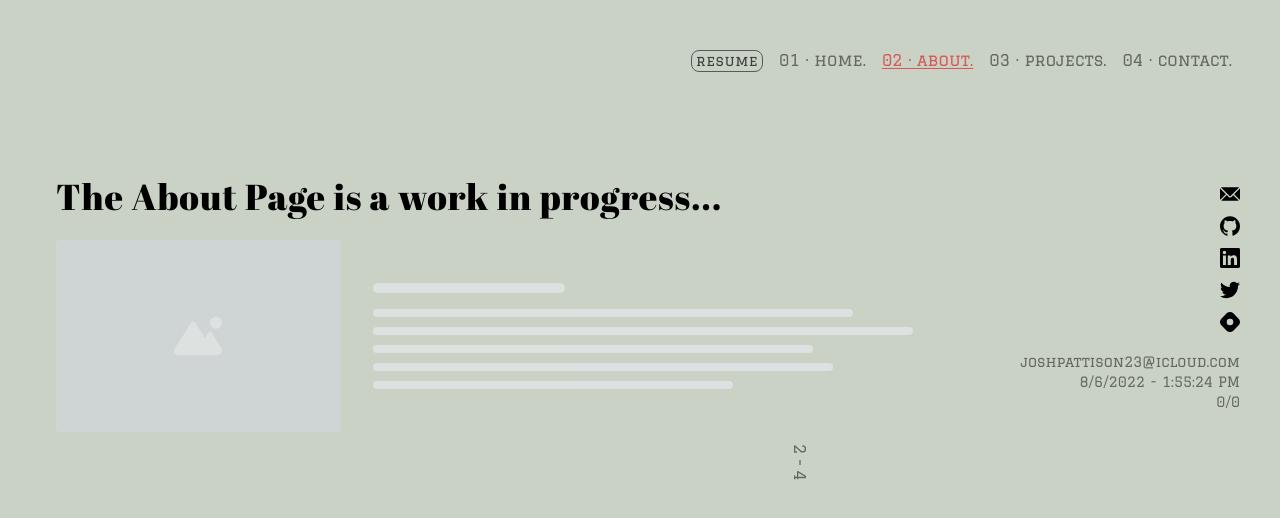
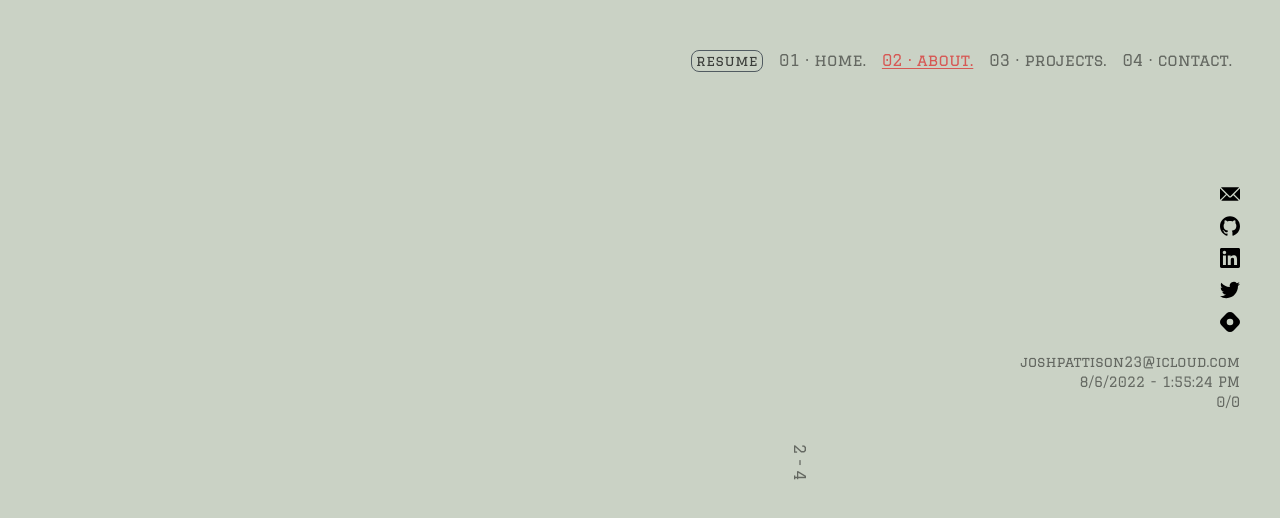
Before and after one commit to pattisoj/portfolio, a Next.js app: page /about in a window 1280 px wide. Shown: the top 518 px of the page. Built offline with nearby package versions, Linux system fonts and the light colour scheme.

Commit message:
Removed skeleton from the about-page

```diff
--- a/pages/_app.js
+++ b/pages/_app.js
@@ -1,4 +1,5 @@
 import "../styles/globals.css";
+import "../styles/about.css";
 
 function MyApp({ Component, pageProps }) {
   return <Component {...pageProps} />;
--- a/pages/about.js
+++ b/pages/about.js
@@ -10,43 +10,11 @@ export default function About() {
       <Head>
         <title>Josh Pattison</title>
       </Head>
-      <div className="flex flex-col w-screen  h-screen bg-cover bg-right sm:bg-center bg-[#cad2c5]">
+      <div className="about-page-container">
         <NavBar activePage={"about"} />
         <CursorTracker />
         <LogoBar />
         <PageNumber pageNumber={2} />
-        <h1 className="font-Abril text-2xl sm:text-4xl tracking-wide mt-24 ml-14">
-          The About Page is a work in progress...
-        </h1>
-        <br />
-        {/* Below is a Skeleton placeholder that can be removed
-        after content is on the page */}
-        <div
-          role="status"
-          className="space-y-8 animate-pulse md:space-y-0 md:space-x-8 md:flex md:items-center ml-14"
-        >
-          <div className="flex justify-center items-center w-full h-48 bg-gray-300 rounded sm:w-96 dark:bg-gray-700">
-            <svg
-              className="w-12 h-12 text-gray-200"
-              xmlns="http://www.w3.org/2000/svg"
-              aria-hidden="true"
-              fill="currentColor"
-              viewBox="0 0 640 512"
-            >
-              <path d="M480 80C480 35.82 515.8 0 560 0C604.2 0 640 35.82 640 80C640 124.2 604.2 160 560 160C515.8 160 480 124.2 480 80zM0 456.1C0 445.6 2.964 435.3 8.551 426.4L225.3 81.01C231.9 70.42 243.5 64 256 64C268.5 64 280.1 70.42 286.8 81.01L412.7 281.7L460.9 202.7C464.1 196.1 472.2 192 480 192C487.8 192 495 196.1 499.1 202.7L631.1 419.1C636.9 428.6 640 439.7 640 450.9C640 484.6 612.6 512 578.9 512H55.91C25.03 512 .0006 486.1 .0006 456.1L0 456.1z" />
-            </svg>
-          </div>
-          <div className="w-full">
-            <div className="h-2.5 bg-gray-200 rounded-full dark:bg-gray-700 w-48 mb-4"></div>
-            <div className="h-2 bg-gray-200 rounded-full dark:bg-gray-700 max-w-[480px] mb-2.5"></div>
-            <div className="h-2 bg-gray-200 rounded-full dark:bg-gray-700 max-w-[540px] mb-2.5"></div>
-            <div className="h-2 bg-gray-200 rounded-full dark:bg-gray-700 max-w-[440px] mb-2.5"></div>
-            <div className="h-2 bg-gray-200 rounded-full dark:bg-gray-700 max-w-[460px] mb-2.5"></div>
-            <div className="h-2 bg-gray-200 rounded-full dark:bg-gray-700 max-w-[360px]"></div>
-          </div>
-          <span className="sr-only">Loading...</span>
-        </div>
-        {/* End of Skeleton */}
       </div>
     </>
   );
--- /dev/null
+++ b/styles/about.css
@@ -0,0 +1,8 @@
+.about-page-container{
+    height: 100vh;
+    width: 100vw;
+    /* background-image: url(); */
+    background-color: #cad2c5;
+    display: flex;
+    flex-direction: column;
+}
```
